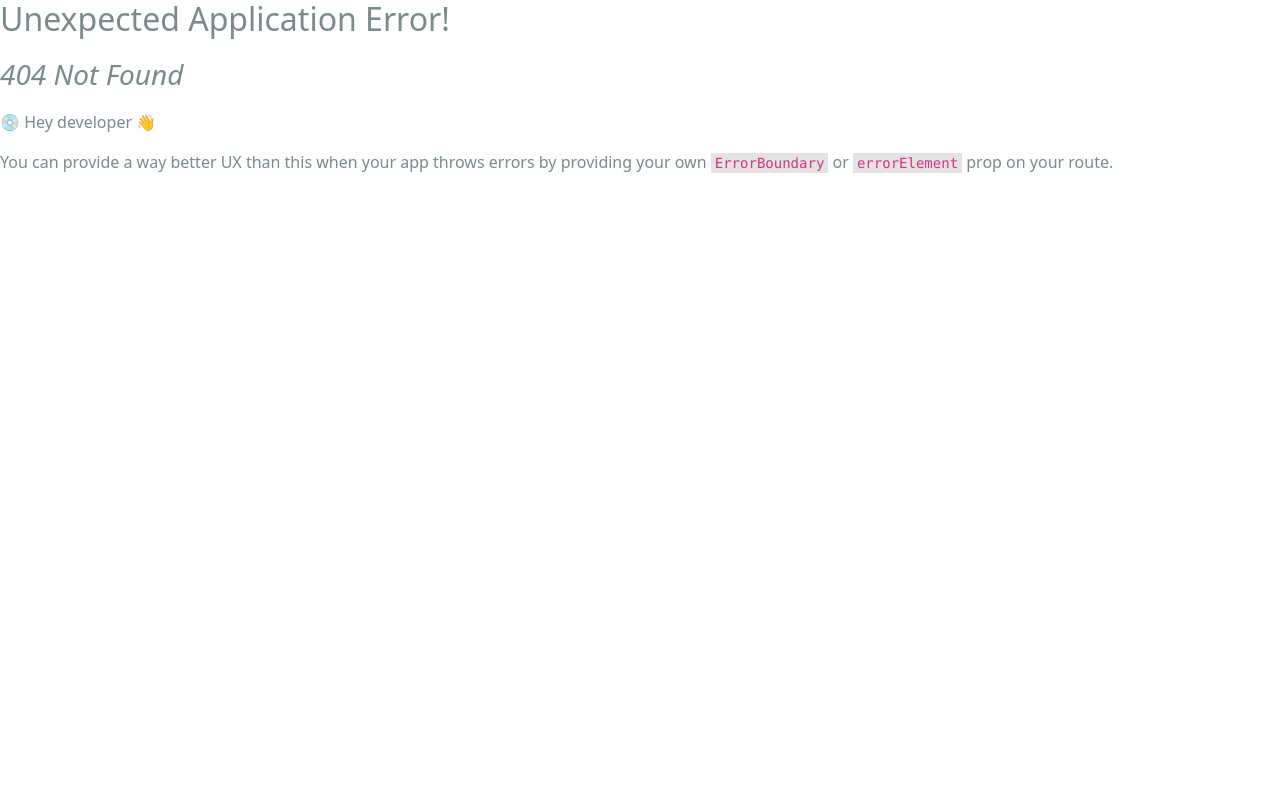
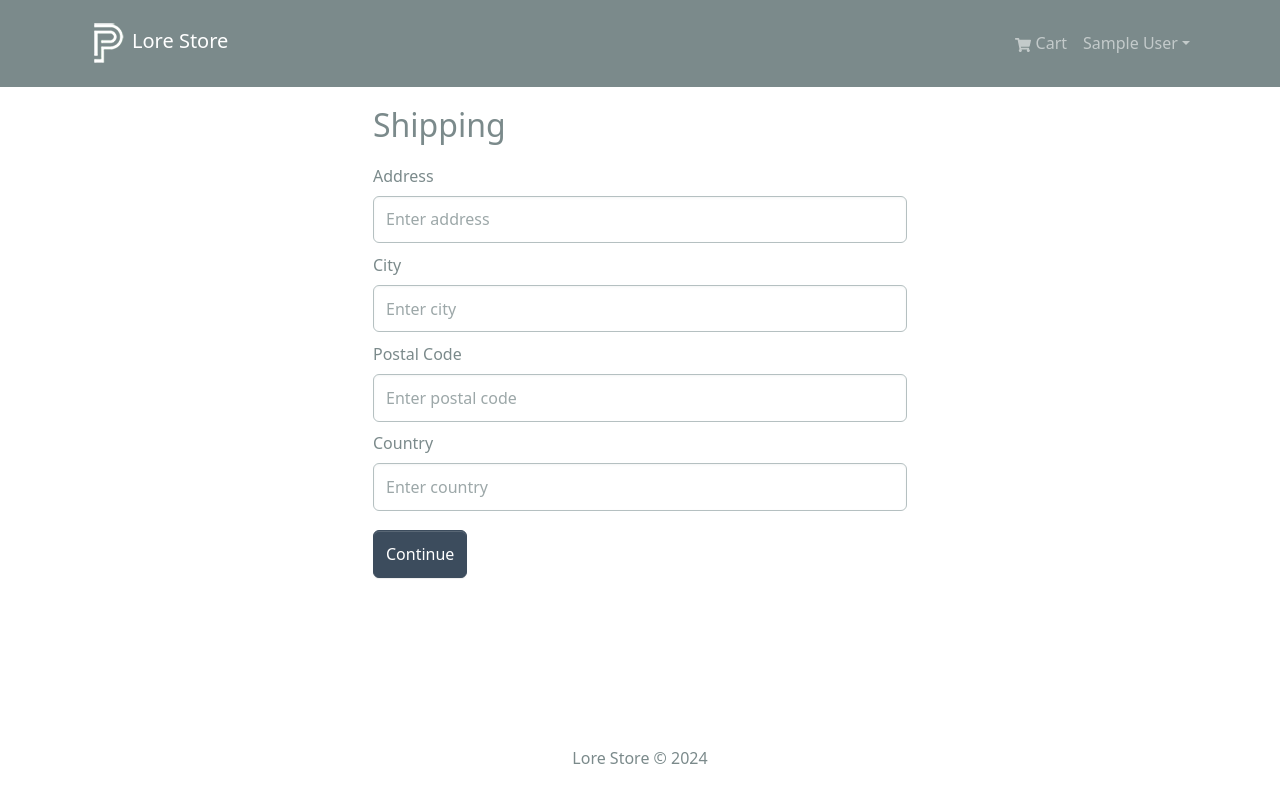
Before and after one commit to Nmcleon/MVP_STORE, a React (Create React App) app in the folder frontend/: page /shipping in a window 1280 px wide. Before the commit this address had no page. Shown: the top 802 px of the page. Built offline with nearby package versions, Linux system fonts and the light colour scheme; sample sign-in values are in the browser's storage.

Commit message:
Add shipping screen

```diff
--- /dev/null
+++ b/frontend/src/components/PrivateRoute.jsx
@@ -0,0 +1,13 @@
+import React from 'react'
+import { Outlet, Navigate } from 'react-router-dom'
+import { useSelector } from 'react-redux'
+
+const PrivateRoute = () => {
+    const { userInfo } = useSelector(state => state.auth)
+
+    return (
+        userInfo ? <Outlet /> : <Navigate to='/login' replace />
+    )
+}
+
+export default PrivateRoute
--- a/frontend/src/index.js
+++ b/frontend/src/index.js
@@ -13,12 +13,14 @@
 import './assets/styles/bootstrap.custom.css'
 import './assets/styles/index.css';
 import App from './App';
+import PrivateRoute from './components/PrivateRoute';
 import reportWebVitals from './reportWebVitals';
 import HomeScreen from './screens/HomeScreen';
 import ProductScreen from './screens/ProductScreen';
 import CartScreen from './screens/CartScreen';
 import LoginScreen from './screens/LoginScreen';
 import RegisterScreen from './screens/RegisterScreen';
+import ShippingScreen from './screens/ShippingScreen';
 
 const router = createBrowserRouter(
   createRoutesFromElements(
@@ -28,6 +30,11 @@
       <Route path='/cart/' element={<CartScreen />} />
       <Route path='/login' element={<LoginScreen />} />
       <Route path='/register' element={<RegisterScreen />} />
+      {/* Private*/}
+      <Route path='' element={<PrivateRoute />}>
+        <Route path='/shipping' element={<ShippingScreen />} />
+
+      </Route>
     </Route>
   )
 )
--- a/frontend/src/screens/LoginScreen.jsx
+++ b/frontend/src/screens/LoginScreen.jsx
@@ -38,7 +38,7 @@
 
     return (
         <FormContainer>
-            <h3>Sign In</h3>
+            <h3>Log In</h3>
 
             <Form className='mt-4' onSubmit={submitHandler}>
                 <Form.Group controlId='email' className='my-3'>
--- a/frontend/src/screens/RegisterScreen.jsx
+++ b/frontend/src/screens/RegisterScreen.jsx
@@ -45,7 +45,7 @@
 
     return (
         <FormContainer>
-            {/* <h2>Sign In</h2> */}
+           <h2>Register</h2>
 
             <Form className='mt-4' onSubmit={submitHandler}>
                 <Form.Group controlId='name' className='my-3'>
@@ -69,7 +69,7 @@
                 </Form.Group>
 
                 <Button type='submit' variant='primary' className='mt-2' disabled={ isLoading }>
-                    Register
+                    Submit
                 </Button>
 
                 { isLoading && <Loader /> }
--- /dev/null
+++ b/frontend/src/screens/ShippingScreen.jsx
@@ -0,0 +1,77 @@
+import React from 'react'
+import { useState } from 'react'
+import { Form, Button } from 'react-bootstrap'
+import { useDispatch, useSelector } from 'react-redux'
+import { useNavigate } from 'react-router-dom'
+import FormContainer from '../components/FormContainer'
+import { saveShippingAddress } from '../slices/cartSlice'
+
+const ShippingScreen = () => {
+    const cart = useSelector((state) => state.cart)
+    const { shippingAddress } = cart
+    const [address, setAddress] = useState(shippingAddress?.address || '')
+    const [city, setCity] = useState(shippingAddress?.city || '')
+    const [postalCode, setPostalCode] = useState(shippingAddress?.postalCode || '')
+    const [country, setCountry] = useState(shippingAddress?.country || '')
+    const navigate = useNavigate()
+    const dispatch = useDispatch()
+    const submitHandler = (e) => {
+        e.preventDefault()
+        dispatch(saveShippingAddress({ address, city, postalCode, country }))
+        navigate('/payment')
+    }
+
+    return (
+        <FormContainer>
+            <h2>Shipping</h2>
+
+            <Form onSubmit={submitHandler}>
+                <Form.Group controlId='address' className='my-2'>
+                    <Form.Label>Address</Form.Label>
+                    <Form.Control
+                        type='text'
+                        placeholder='Enter address'
+                        value={address}
+                        onChange={(e) => setAddress(e.target.value)}
+                    ></Form.Control>
+                </Form.Group>
+
+                <Form.Group controlId='city' className='my-2'>
+                    <Form.Label>City</Form.Label>
+                    <Form.Control
+                        type='text'
+                        placeholder='Enter city'
+                        value={city}
+                        onChange={(e) => setCity(e.target.value)}
+                    ></Form.Control>
+                </Form.Group>
+
+                <Form.Group controlId='postalCode' className='my-2'>
+                    <Form.Label>Postal Code</Form.Label>
+                    <Form.Control
+                        type='text'
+                        placeholder='Enter postal code'
+                        value={postalCode}
+                        onChange={(e) => setPostalCode(e.target.value)}
+                    ></Form.Control>
+                </Form.Group>
+
+                <Form.Group controlId='country' className='my-2'>
+                    <Form.Label>Country</Form.Label>
+                    <Form.Control
+                        type='text'
+                        placeholder='Enter country'
+                        value={country}
+                        onChange={(e) => setCountry(e.target.value)}
+                    ></Form.Control>
+                </Form.Group>
+
+                <Button type='submit' variant='primary' className='my-2'>
+                    Continue
+                </Button>
+            </Form>
+        </FormContainer>
+    )
+}
+
+export default ShippingScreen
--- a/frontend/src/slices/cartSlice.js
+++ b/frontend/src/slices/cartSlice.js
@@ -2,7 +2,8 @@
 import { updateCart } from '../utils/cartUtils'
 
 
-const initialState = localStorage.getItem('cart') ? JSON.parse(localStorage.getItem('cart')) : {cartItems: []}
+const initialState = localStorage.getItem('cart') ? JSON.parse(localStorage.getItem('cart'))
+: { cartItems: [], shippingAddress: {}, paymentMethod: 'PayPal' }
 const cartSlice = createSlice({
     name: 'cart',
     initialState,
@@ -20,10 +21,14 @@
         removeFromCart: (state, action) => {
             state.cartItems = state.cartItems.filter((x) => x._id !== action.payload);
 
-            return updateCart(state);
+            return updateCart(state)
+            },
+            saveShippingAddress: (state, action) => {
+                state.shippingAddress = action.payload
+                return updateCart(state)
         }
     }
 });
 
-export const { addToCart, removeFromCart } = cartSlice.actions;
+export const { addToCart, removeFromCart, saveShippingAddress } = cartSlice.actions
 export default cartSlice.reducer;
```
